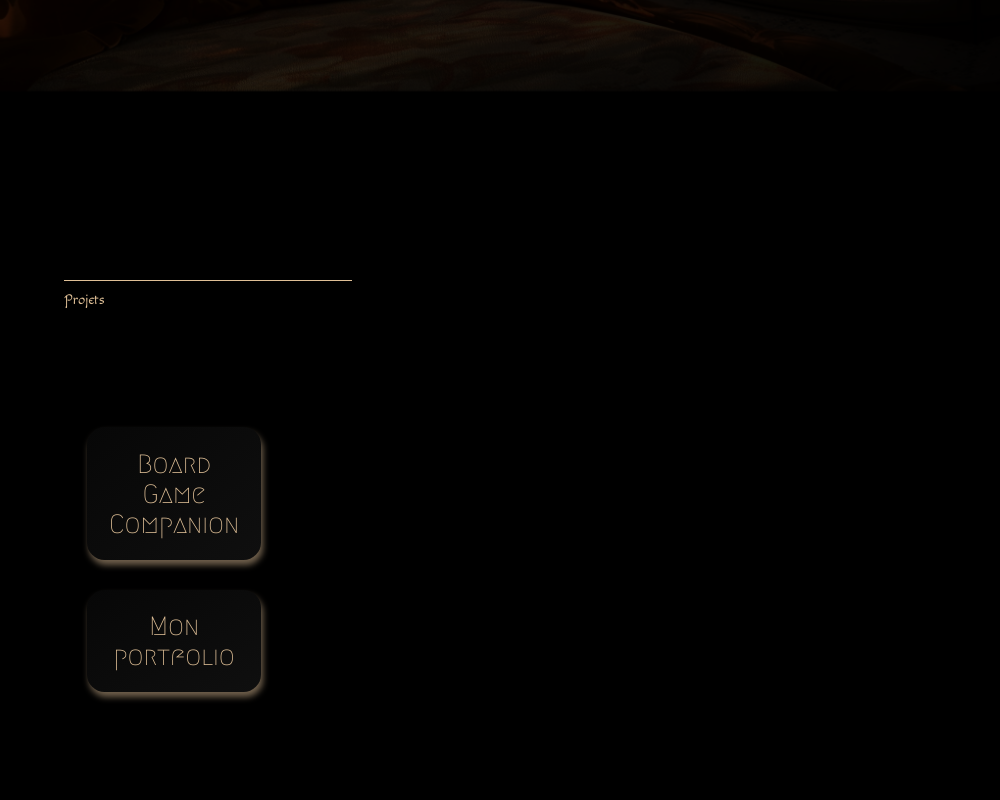
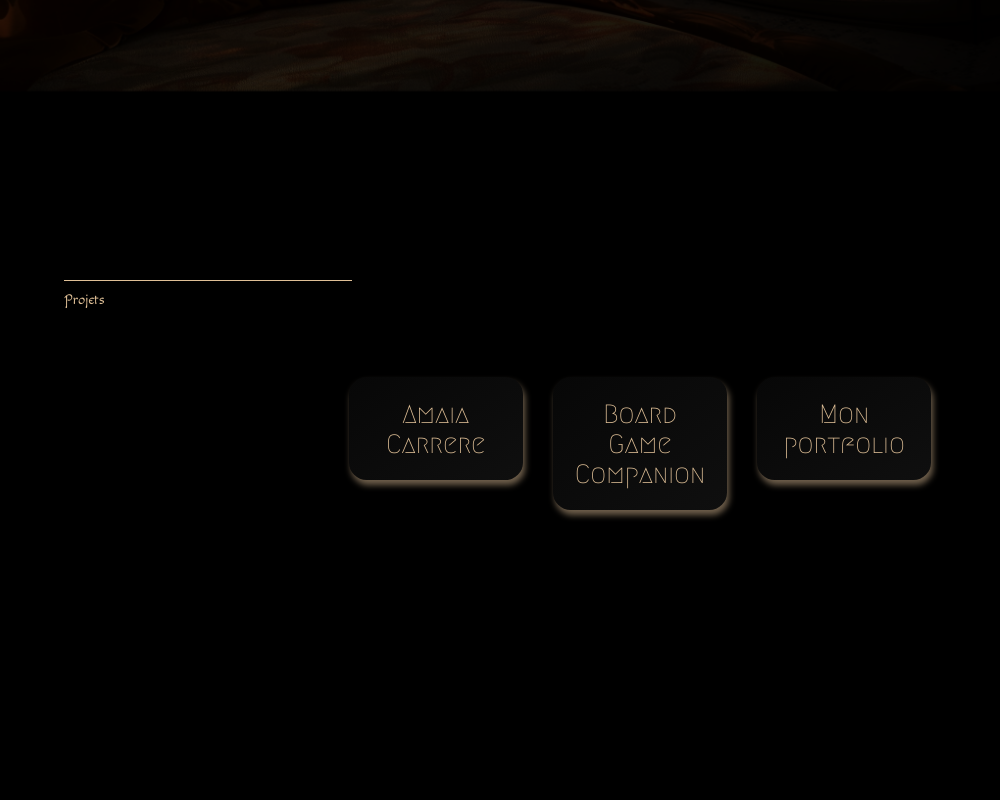
Before and after one commit to lapand/My-portfolio, a Next.js app: page / in a window 1280 px wide. Shown: the part 680-1480 px from the top of the page, without its empty margins (0-1000 px from the left). Built offline with nearby package versions, Linux system fonts and the light colour scheme; a web font is replaced by a local one.

Commit message:
Adding Amaia project

```diff
--- a/components/ProjectSection.tsx
+++ b/components/ProjectSection.tsx
@@ -1,29 +1,49 @@
-import styles from '@/styles/ProjectSection.module.css';
-import SectionSeparator from './SectionSeparator';
-import { useState } from 'react';
-import Project from './Project';
-import { LayoutGroup, motion, AnimatePresence } from 'framer-motion';
+import styles from "@/styles/ProjectSection.module.css";
+import SectionSeparator from "./SectionSeparator";
+import { useState } from "react";
+import Project from "./Project";
+import { LayoutGroup, motion, AnimatePresence } from "framer-motion";
 import { useTranslation } from "react-i18next";
+import Image from "next/image";
 
 type ProjectType = {
-  title: string,
-  content: string,
-  stack: string[],
-  githubLink?: string,
-  projectLink?: string,
-  videoUri?: string,
+  title: string;
+  content: string;
+  stack: string[];
+  githubLink?: string;
+  projectLink?: string;
+  videoUri?: string;
+  imgUri?: string;
+  imgAlt?: string;
 }[];
 
 const ProjectSection: React.FC = () => {
-
   const [activeProjectId, setActiveProjectId] = useState<number | null>(null);
   const { t } = useTranslation();
 
   const projects: ProjectType = [
     {
-      title: t('projectSection.projects.0.title'),
+      title: t("projectSection.projects.0.title"),
+      videoUri: "amaia.mp4",
+      content: t("projectSection.projects.0.content"),
+      stack: [
+        "Figma",
+        "React",
+        "Next.js",
+        "Typescript",
+        "Tailwind",
+        "i18Next",
+        "React-Hook-Form",
+        "Zod",
+        "Nodemailer",
+      ],
+      githubLink: "https://github.com/lapand/Amaia-Carrere",
+      projectLink: "https://www.amaia-carrere.com/",
+    },
+    {
+      title: t("projectSection.projects.1.title"),
       videoUri: "bgc.mp4",
-      content: t('projectSection.projects.0.content'),
+      content: t("projectSection.projects.1.content"),
       stack: [
         "React-Native",
         "Expo",
@@ -37,32 +57,30 @@ const ProjectSection: React.FC = () => {
       githubLink: "",
       projectLink: "",
     },
-    // {
-    //   title: t('projectSection.projects.1.title'),
-    //   videoUri: "amaia.mp4",
-    //   content: t('projectSection.projects.1.content'),
-    //   stack: ["JS vanilla"],
-    //   githubLink: "",
-    //   projectLink: "https://www.amaia-carrere.com/",
-    // },
     {
-      title: t('projectSection.projects.2.title'),
+      title: t("projectSection.projects.2.title"),
       videoUri: "",
-      content: t('projectSection.projects.2.content'),
-      stack: ["React", "Next.js", "Typescript", "Framer-Motion", "Figma"],
+      imgUri: "/code-editor.png",
+      imgAlt: "éditeur de code",
+      content: t("projectSection.projects.2.content"),
+      stack: [
+        "Figma",
+        "React",
+        "Next.js",
+        "Typescript",
+        "Framer-Motion",
+        "i18Next",
+      ],
       githubLink: "https://github.com/lapand/My-portfolio.git",
       projectLink: "",
     },
-  ]
+  ];
 
-  const handleClickProject = (id: number | null) => id !== activeProjectId ?
-      setActiveProjectId(id)
-    :
-      setActiveProjectId(null);
+  const handleClickProject = (id: number | null) =>
+    id !== activeProjectId ? setActiveProjectId(id) : setActiveProjectId(null);
 
   const projectsJSX = projects.map((project, i) => {
-
-    if(activeProjectId !== null && activeProjectId !== i){
+    if (activeProjectId !== null && activeProjectId !== i) {
       return;
     }
 
@@ -71,25 +89,46 @@ const ProjectSection: React.FC = () => {
         key={i}
         id={i}
         {...project}
-          isActive={ i === activeProjectId ? true : false }
+        isActive={i === activeProjectId ? true : false}
         onClick={handleClickProject}
       />
     );
-  })
+  });
 
-    return(
+  return (
     <section className={styles.projectViewport}>
       <SectionSeparator sectionName={t("projectSection.sectionName")} />
-          <div className={styles.projectContainer}>
-            <div className={styles.leftSide}>
+      <motion.div
+        className={styles.projectContainer}
+        transition={{ duration: 0.5 }}
+        layout
+      >
+        <motion.div
+          className={styles.leftSide}
+          transition={{ duration: 0.5 }}
+          layout
+        >
+          <LayoutGroup>{projectsJSX}</LayoutGroup>
+        </motion.div>
+        <motion.div
+          className={styles.rightSide}
+          transition={{ duration: 0.5 }}
+          layout
+        >
+          <motion.div
+            transition={{ duration: 0.5 }}
+            layout
+            className={styles.mediaContainer}
+            style={{
+              display: "flex",
+              justifyContent: "center",
+              alignItems: "center",
+            }}
+          >
+            <AnimatePresence>
               <LayoutGroup>
-                {projectsJSX}
-              </LayoutGroup>
-            </div>
-            <div className={styles.rightSide}>
-              <div className={styles.videoContainer}>
-                <AnimatePresence>
                 {activeProjectId !== null &&
+                  (projects[activeProjectId].videoUri ? (
                     <motion.video
                       src={projects[activeProjectId].videoUri}
                       className={styles.video}
@@ -107,13 +146,33 @@ const ProjectSection: React.FC = () => {
                       />
                       Votre navigateur ne permet pas de lire cette vidéo.
                     </motion.video>
-                  }
+                  ) : (
+                    <motion.div
+                      className={`${styles.mediaContainer} ${styles.imgCtn}`}
+                      initial={{ opacity: 0 }}
+                      animate={{ opacity: 1 }}
+                      exit={{ opacity: 0 }}
+                    >
+                      <Image
+                        src={`${projects[activeProjectId].imgUri}`}
+                        alt={`${projects[activeProjectId].imgAlt}`}
+                        width={1024}
+                        height={1024}
+                        style={{
+                          width: "100%",
+                          height: "auto",
+                          border: "2px solid red",
+                        }}
+                      />
+                    </motion.div>
+                  ))}
+              </LayoutGroup>
             </AnimatePresence>
-              </div>
-            </div>
-          </div>
+          </motion.div>
+        </motion.div>
+      </motion.div>
     </section>
   );
-}
+};
 
 export default ProjectSection;
--- a/modules/i18n.ts
+++ b/modules/i18n.ts
@@ -1,53 +1,66 @@
 import i18next from "i18next";
 import { initReactI18next } from "react-i18next";
 
-i18next
-    .use(initReactI18next)
-    .init({
+i18next.use(initReactI18next).init({
   // debug: true,
   interpolation: { escapeValue: false },
-        fallbackLng: 'fr',
+  fallbackLng: "fr",
   resources: {
     fr: {
       translation: {
-                    menu: ['Accueil', 'Projets', 'Compétences', 'A propos', 'Contact'],
+        menu: ["Accueil", "Projets", "Compétences", "A propos", "Contact"],
         home: {
           title: '<0 className="font-size41">Développeur web & mobile</0>',
-                        tagline: '<0 className="text-coral font-size5" >Plongez</0> dans ma toile,<2/> tissée de code et de passion.',
+          tagline:
+            '<0 className="text-coral font-size5" >Plongez</0> dans ma toile,<2/> tissée de code et de passion.',
         },
         projectSection: {
           sectionName: "Projets",
           projects: [
             {
-                                title: 'Board Game Companion',
-                                content:
-                                    `Application mobile de ludothèque permettant de répertorier ses jeux de société et les parties faites entre amis.\n
+              title: "Amaia Carrere",
+              content: `Site vitrine d'une illustratrice de bandes dessinées.\n
+              => Design sur mesure, maquettage
+              => Animations & transitions
+                ~ Gestion des transitions DOM sans bibliothèques (principe du state machine)
+                ~ Utilisation de la Web API Intersection Observer
+                ~ Animations CSS personnalisées
+              => Amélioration de l'expérience utilisateur
+                ~ Script de génération d'URI de données pour les images LQIP
+                ~ Respect des règles d'accessibilité
+              => Optimisation des performances
+                ~ Compression des images et conversion au format WebP
+              => Données de formulaire sécurisées
+                ~ Zod validations côté client & serveur
+                ~ Création d'un client SMTP avec Nodemailer
+                ~ Protocole OAuth2 & intégration avec serveur SMTP de Gmail
+                ~ Mise en place des enregistrements DNS sur serveur de noms : SPF, DKIM et DMARC
+              => Design responsive
+              => Optimisation du référencement web
+                ~ Balises sémantiques, métadonnées, mots clefs`,
+            },
+            {
+              title: "Board Game Companion",
+              content: `Application mobile de ludothèque permettant de répertorier ses jeux de société et les parties faites entre amis.\n
               Projet collaboratif organisé en sprints, méthode SCRUM\n
               => Enregistrer et noter ses jeux favoris dans sa ludothèque parmi une centaine de jeux en base de données
               => Enregistrer les informations liées aux parties réalisées (joueurs, points, équipes, vainqueurs)
               => Prise de photos du plateau de jeu
               => Accès aux statistiques des parties réalisées
-                                    => Accessoires ludiques : lancer de dés, chronos, bloc-notes`
-                                ,
+              => Accessoires ludiques : lancer de dés, chronos, bloc-notes`,
             },
             {
-                                title: 'Amaia Carrere',
-                                content: `Site vitrine d'une illustratrice de bandes dessinées.\n Statique - Responsive - SEO`,
-                            },
-                            {
-                                title: 'Mon portfolio',
-                                content:
-                                    `Celui-ci même, maquetté puis développé.\n
+              title: "Mon portfolio",
+              content: `Celui-ci même, maquetté puis développé.\n
               => Conforme aux règles d'accessibilité
               => Adaptable à toute taille d'écran
               => Application des pratiques de référencement SEO
               => Compatible entre navigateurs
               => Performances optimisées
-                                    => Ressources utilisées libres de droit, majoritairement créées par IA`
-                                ,
+              => Ressources utilisées libres de droit, majoritairement créées par IA`,
             },
           ],
-                        toProject: 'Vers le projet',
+          toProject: "Vers le projet",
         },
         skillSection: {
           sectionName: "Compétences",
@@ -71,11 +84,16 @@ i18next
             },
             {
               title: "Secteur paramédical",
-                                description:
-                                    `Manipulateur en électroradiologie\n
+              description: `Manipulateur en électroradiologie\n
               IRM - CT-Scan - Radios
               Gardes et prise en charge des urgences`,
-                                skills: ["Communication", "Travail d'équipe", "Autonomie", "Adaptabilité", "Rigueur"],
+              skills: [
+                "Communication",
+                "Travail d'équipe",
+                "Autonomie",
+                "Adaptabilité",
+                "Rigueur",
+              ],
             },
           ],
           cv: "Télécharger CV",
@@ -89,22 +107,45 @@ i18next
             fan de l'univers des jeux vidéos Myst.`,
           ],
         },
-                }
+      },
     },
     en: {
       translation: {
-                    menu: ['Home', 'Projects', 'Skills', 'About', 'Contact'],
+        menu: ["Home", "Projects", "Skills", "About", "Contact"],
         home: {
           title: '<0 className="font-size41">Web & mobile developer</0>',
-                        tagline: '<0 className="text-coral font-size5" >Dive</0> into my web,<2/> woven of code and passion.',
+          tagline:
+            '<0 className="text-coral font-size5" >Dive</0> into my web,<2/> woven of code and passion.',
         },
         projectSection: {
           sectionName: "Projects",
           projects: [
             {
-                                title: 'Board Game Companion',
+              title: "Amaia Carrere",
               content:
-                                `Mobile app for board game library management, allowing users to catalogue their board games and track games played with friends.\n
+                `Showcase website for a comic book illustrator.\n
+                => Custom design and mockup
+                => Animations & transitions
+                  ~ Managing DOM transitions without libraries (state machine principle)
+                  ~ Using the Intersection Observer Web API
+                  ~ Custom CSS animations
+                => User experience enhancement
+                  ~ Data URI generation script for LQIP images
+                  ~ Compliance with accessibility standards
+                => Performance optimization
+                  ~ Image compression and conversion to WebP format
+                => Secure form data
+                  ~ Zod validations on client & server side
+                  ~ Creating an SMTP client with Nodemailer
+                  ~ OAuth2 protocol & integration with Gmail SMTP server
+                  ~ Setting up DNS records on name server: SPF, DKIM, and DMARC
+                => Responsive design
+                => Web SEO optimization
+                  ~ Semantic tags, metadata, keywords`,
+            },
+            {
+              title: "Board Game Companion",
+              content: `Mobile app for board game library management, allowing users to catalogue their board games and track games played with friends.\n
               Collaborative project organized in sprints, using SCRUM methodology.\n
               => Record and rate favorite board games in one's library among a hundred games in the database
               => Record information related to games played (players, points, teams, winners)
@@ -113,13 +154,8 @@ i18next
               => Fun accessories: dice rolling, timers, notepads`,
             },
             {
-                                title: 'Amaia Carrere',
-                                content: 'The portfolio website of a comic book illustrator.\n Static - Responsive - SEO',
-                            },
-                            {
-                                title: 'My portfolio',
-                                content:
-                                `This one right here, designed and developed.\n
+              title: "My portfolio",
+              content: `This one right here, designed and developed.\n
               => Compliance with accessibility guidelines
               => Adaptable to all screen sizes
               => SEO best practices
@@ -128,7 +164,7 @@ i18next
               => Royalty-free resources, mostly created by AI.`,
             },
           ],
-                        toProject: 'To the project',
+          toProject: "To the project",
         },
         skillSection: {
           sectionName: "Skills",
@@ -152,11 +188,16 @@ i18next
             },
             {
               title: "Paramedical sector",
-                                description:
-                                    `Radiologic technologist\n
+              description: `Radiologic technologist\n
               MRI - CT-Scan - X-rays
               Shifts and emergency care`,
-                                skills: ["Communication", "Teamwork", "Autonomy", "Adaptability", "Rigor"],
+              skills: [
+                "Communication",
+                "Teamwork",
+                "Autonomy",
+                "Adaptability",
+                "Rigor",
+              ],
             },
           ],
           cv: "Download CV",
@@ -173,6 +214,6 @@ i18next
       },
     },
   },
-    })
+});
 
 export default i18next;
--- a/styles/Project.module.css
+++ b/styles/Project.module.css
@@ -129,7 +129,6 @@
     }
     .description {
         width: 100%;
-        text-align: center;
     }
     .bottom {
         flex-direction: column;
--- a/styles/ProjectSection.module.css
+++ b/styles/ProjectSection.module.css
@@ -17,6 +17,7 @@
   padding: 1em 2%;
   display: flex;
   flex-direction: column;
+  justify-content: center;
   gap: 30px;
   /* border: 2px solid cyan; */
 }
@@ -29,13 +30,13 @@
   /* border: 2px solid red; */
 }
 
-.videoContainer {
+.mediaContainer {
   position: relative;
   /* border: 2px solid rgb(0, 200, 255); */
 }
 
-/* Diaphragme la vidéo */
-.videoContainer::after {
+/* Diaphragme le média */
+.mediaContainer::after {
   position: absolute;
   top: 0;
   left: 0;
@@ -64,17 +65,39 @@
   ;
 }
 
-.video {
+.video{
   width: 100%;
+  /* border: 2px solid rgb(191, 0, 255); */
+}
+.imgCtn {
+  width: 75%;
 }
 
 @media screen and (max-width: 1000px) {
+  .rightSide {
+    width: 100%;
+  }
+  .imgCtn {
+    width: 90%;
+  }
+}
+@media screen and (min-width: 1000px) and (max-width: 1500px) {
+  .rightSide {
+    width: 80%;
+  }
+  .imgCtn {
+    width: 70%;
+  }
+}
+@media screen and (max-width: 1500px) {
   .projectViewport {
     height: auto;
     gap: 50px;
   }
   .projectContainer {
     flex-direction: column;
+    align-items: center;
+    gap: 20px;
     height: 90%;
   }
   .leftSide {
--- a/styles/globals.css
+++ b/styles/globals.css
@@ -81,7 +81,7 @@ button {
   color: #B85C38;
 }
 .text-beige {
-  color: #E0C097;
+  color: #e0c097;
 }
 .text-black {
   color: #000000;
```
Also changed, not shown: components/Project.tsx (+52 -36 lines), public/code-editor.png (added), 1 other file (tests, documents, lock files or other folders). Lines whose indentation alone changed are shown as unchanged.
